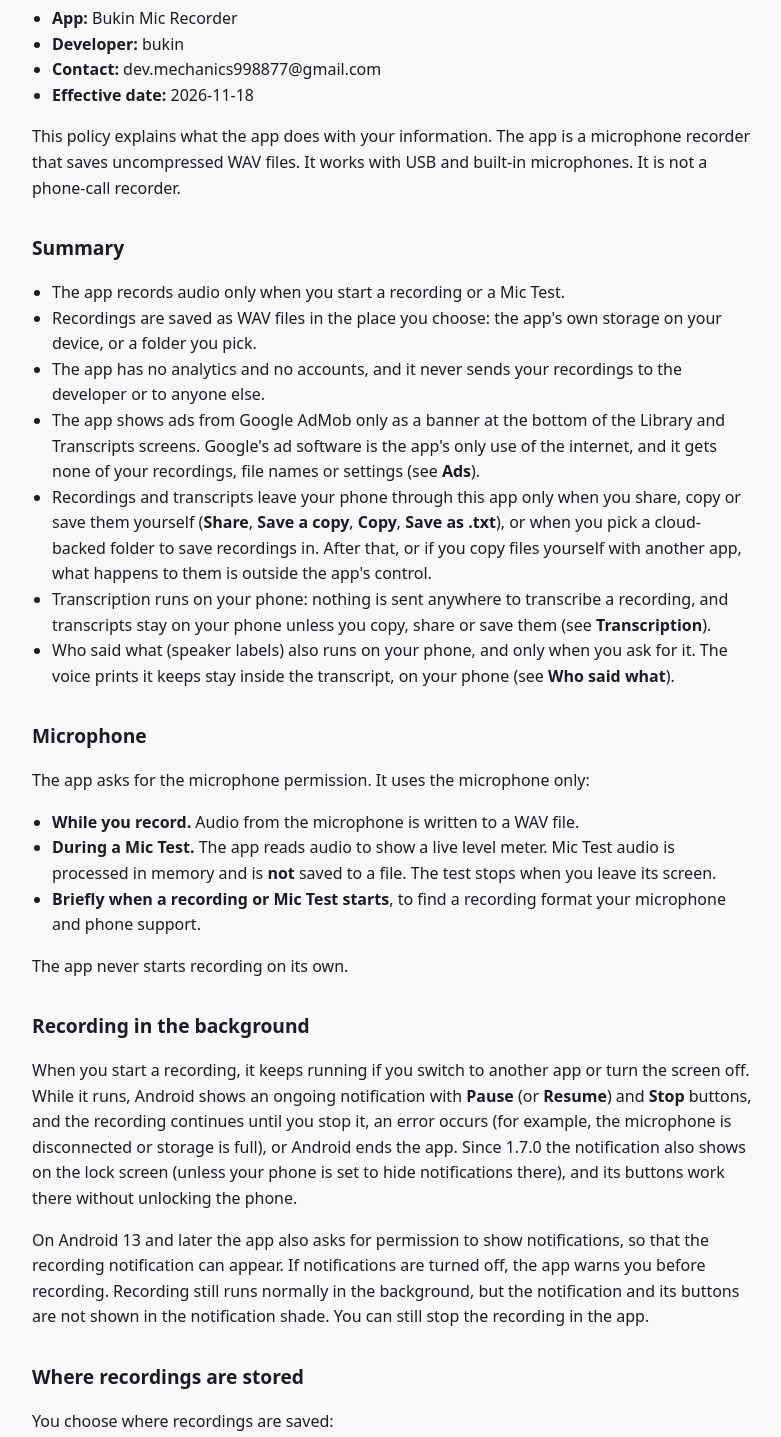
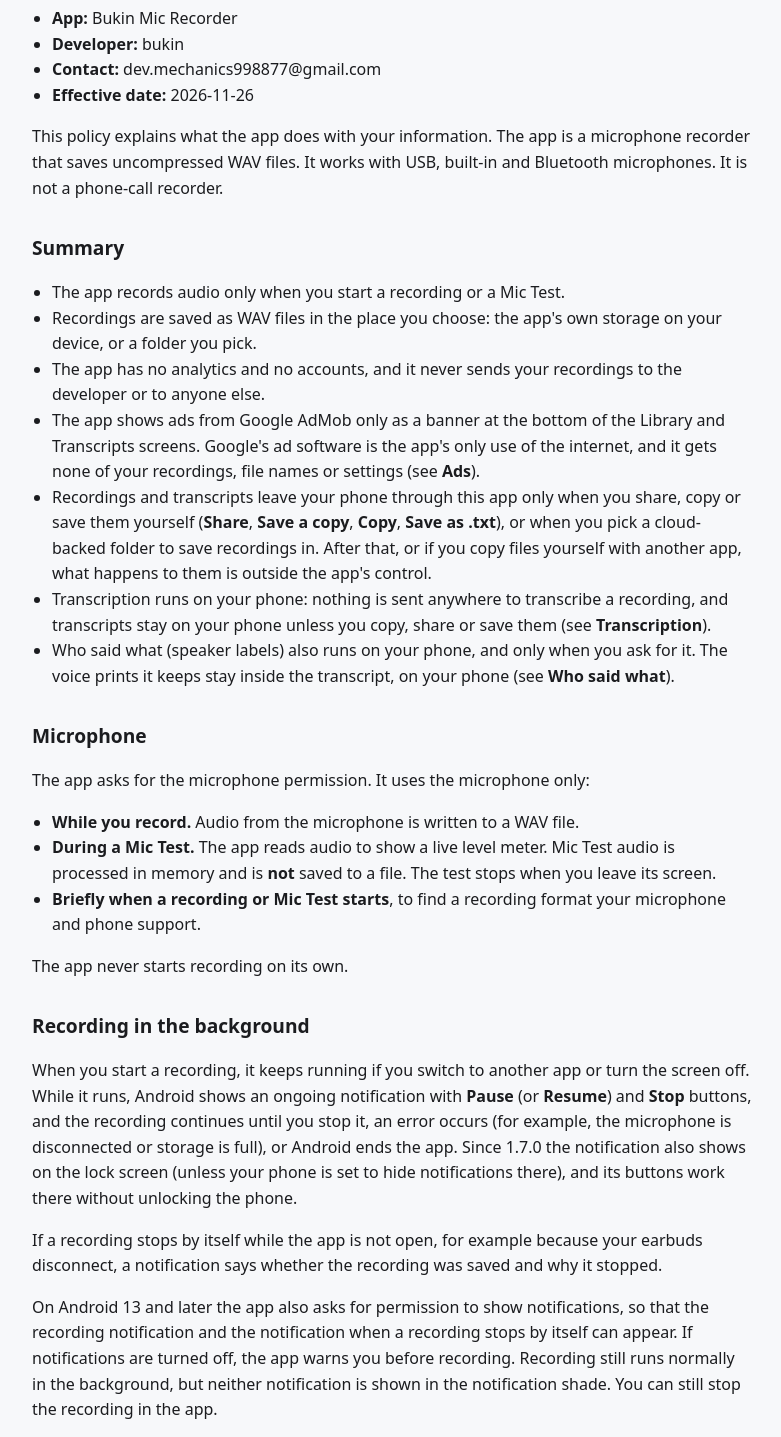
Before and after one commit to EliBukin/WavRecorder, a plain HTML site: page index.html in a window 1280 px wide. Shown: the part 80-1517 px from the top of the page, without its empty margins (248-1029 px from the left). Drawn offline with Linux system fonts and the light colour scheme.

Commit message:
Publish privacy policy effective 2026-11-26 (1.8.0: Bluetooth microphones, the "Recording stopped" notification)
Both copies are docs/privacy-policy.html at the 1.8.0 release commit b5c788b (vc10), byte for byte.
Prepared locally for the production day; not pushed. The push to pages publishes it, after the
dev manager's check and the owner's production OK.

Co-Authored-By: Claude Opus 5.5 <noreply@anthropic.com>

```diff
--- a/index.html
+++ b/index.html
@@ -29,9 +29,9 @@
 <li><strong>App:</strong> Bukin Mic Recorder</li>
 <li><strong>Developer:</strong> bukin</li>
 <li><strong>Contact:</strong> dev.mechanics998877@gmail.com</li>
-<li><strong>Effective date:</strong> 2026-11-18</li>
+<li><strong>Effective date:</strong> 2026-11-26</li>
 </ul>
-<p>This policy explains what the app does with your information. The app is a microphone recorder that saves uncompressed WAV files. It works with USB and built-in microphones. It is not a phone-call recorder.</p>
+<p>This policy explains what the app does with your information. The app is a microphone recorder that saves uncompressed WAV files. It works with USB, built-in and Bluetooth microphones. It is not a phone-call recorder.</p>
 <h2>Summary</h2>
 <ul>
 <li>The app records audio only when you start a recording or a Mic Test.</li>
@@ -52,7 +52,8 @@
 <p>The app never starts recording on its own.</p>
 <h2>Recording in the background</h2>
 <p>When you start a recording, it keeps running if you switch to another app or turn the screen off. While it runs, Android shows an ongoing notification with <strong>Pause</strong> (or <strong>Resume</strong>) and <strong>Stop</strong> buttons, and the recording continues until you stop it, an error occurs (for example, the microphone is disconnected or storage is full), or Android ends the app. Since 1.7.0 the notification also shows on the lock screen (unless your phone is set to hide notifications there), and its buttons work there without unlocking the phone.</p>
-<p>On Android 13 and later the app also asks for permission to show notifications, so that the recording notification can appear. If notifications are turned off, the app warns you before recording. Recording still runs normally in the background, but the notification and its buttons are not shown in the notification shade. You can still stop the recording in the app.</p>
+<p>If a recording stops by itself while the app is not open, for example because your earbuds disconnect, a notification says whether the recording was saved and why it stopped.</p>
+<p>On Android 13 and later the app also asks for permission to show notifications, so that the recording notification and the notification when a recording stops by itself can appear. If notifications are turned off, the app warns you before recording. Recording still runs normally in the background, but neither notification is shown in the notification shade. You can still stop the recording in the app.</p>
 <h2>Where recordings are stored</h2>
 <p>You choose where recordings are saved:</p>
 <ul>
```
Also changed, not shown: privacy-policy.html (+4 -3 lines).
